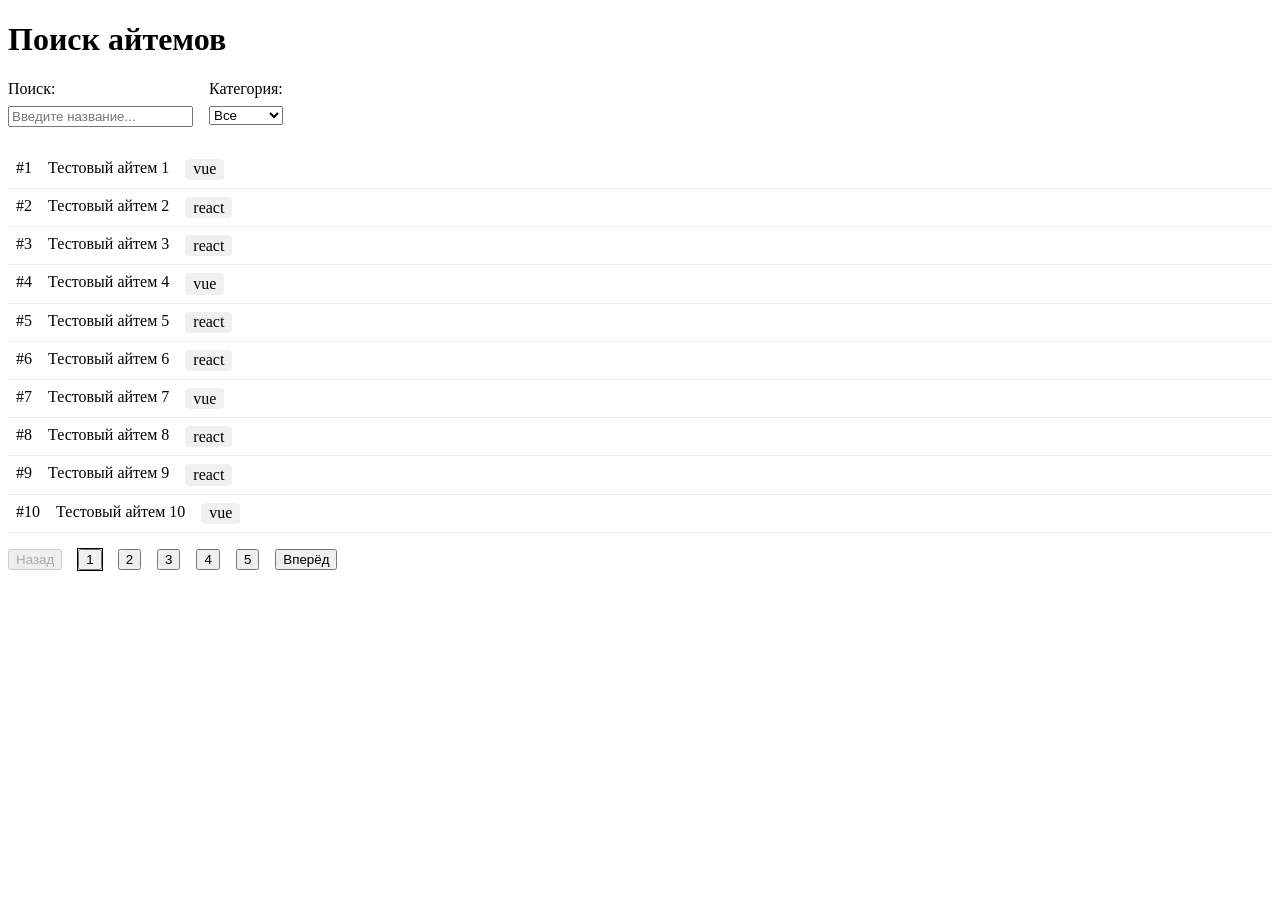
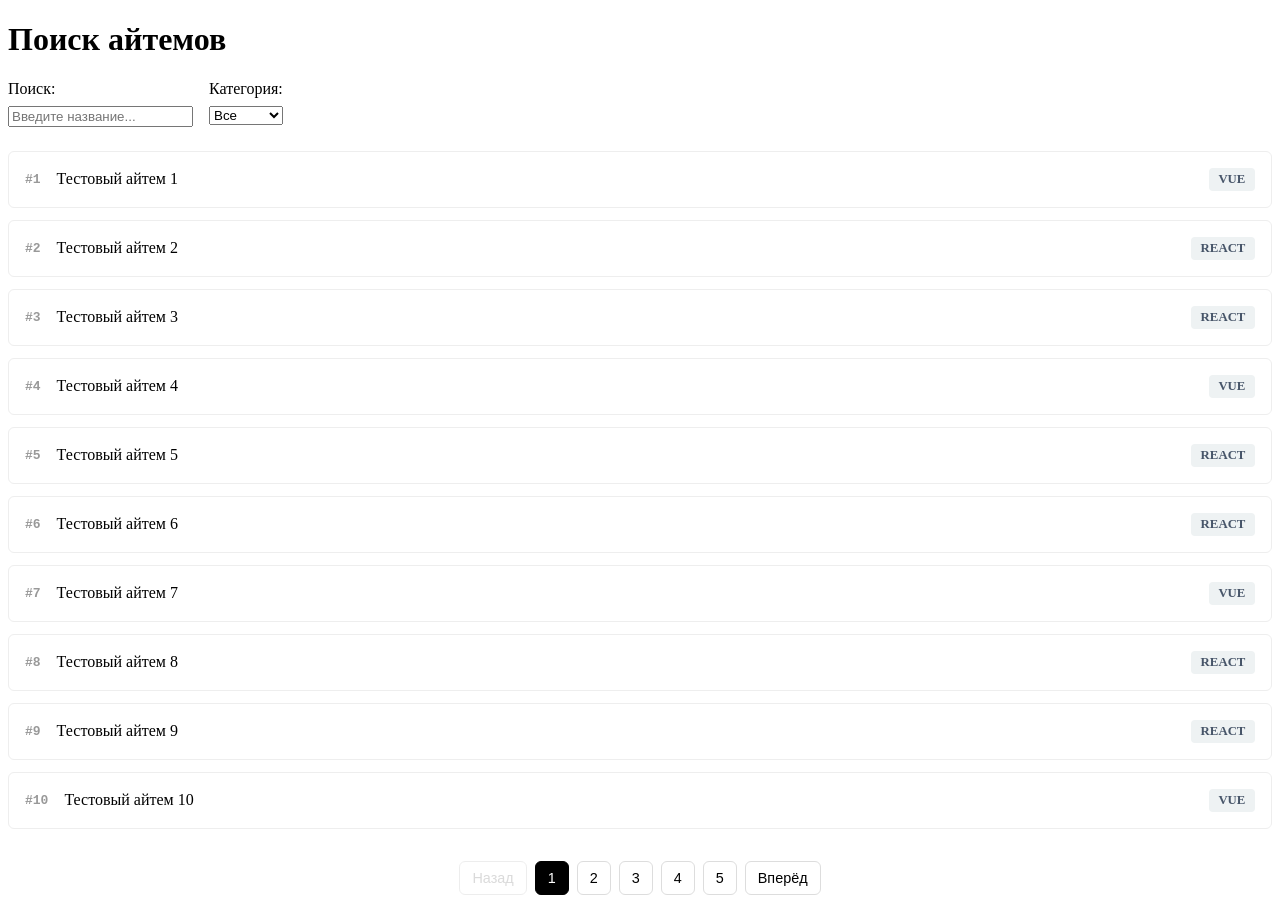
Before and after one commit to klirov/testovoe-pug, a Vue app: page /search in a window 1280 px wide. Before the commit the page ends 800 px from the top, so only its background shows below. Built offline with nearby package versions, Linux system fonts and the light colour scheme.

Commit message:
добавил стили

```diff
--- a/src/components/ItemsList.vue
+++ b/src/components/ItemsList.vue
@@ -37,28 +37,93 @@ const page = defineModel<number>('page', { default: 1 });
 </script>
 
 <style scoped>
+.items-container {
+  min-height: 300px;
+}
+
 .items-list {
   list-style: none;
   padding: 0;
+  display: flex;
+  flex-direction: column;
+  gap: 0.75rem;
 }
+
 .item {
   display: flex;
+  align-items: center;
   gap: 1rem;
-  padding: 0.5rem;
-  border-bottom: 1px solid #eee;
+  padding: 1rem;
+  background: #fff;
+  border: 1px solid #eee;
+  border-radius: 6px;
+  transition: transform 0.15s, box-shadow 0.15s;
 }
+
+.item:hover {
+  transform: translateY(-1px);
+  box-shadow: 0 4px 12px rgba(0, 0, 0, 0.03);
+}
+
+.id {
+  font-family: monospace;
+  color: #999;
+  font-weight: bold;
+}
+
+.title {
+  flex: 1;
+  font-weight: 500;
+}
+
 .category {
-  background-color: #f0f0f0;
-  padding: 0.1rem 0.5rem;
+  background-color: #eef2f3;
+  color: #475569;
+  padding: 0.25rem 0.6rem;
   border-radius: 4px;
+  font-size: 0.8rem;
+  font-weight: 600;
+  text-transform: uppercase;
 }
+
 .pagination {
-  margin-top: 1rem;
+  margin-top: 2rem;
   display: flex;
-  gap: 1rem;
+  gap: 0.5rem;
   align-items: center;
+  justify-content: center;
 }
+
+button {
+  padding: 0.5rem 0.75rem;
+  border: 1px solid #ddd;
+  background: #fff;
+  border-radius: 6px;
+  cursor: pointer;
+  transition: all 0.2s;
+  font-size: 0.9rem;
+}
+
+button:hover:not(:disabled) {
+  border-color: #000;
+  background: #f9f9f9;
+}
+
+button:disabled {
+  opacity: 0.5;
+  cursor: not-allowed;
+}
+
 .current {
-  outline: 1px solid black;
+  background: #000;
+  color: #fff;
+  border-color: #000;
+}
+
+.loading, .empty {
+  text-align: center;
+  color: #666;
+  margin-top: 3rem;
+  font-weight: 400;
 }
 </style>
```
